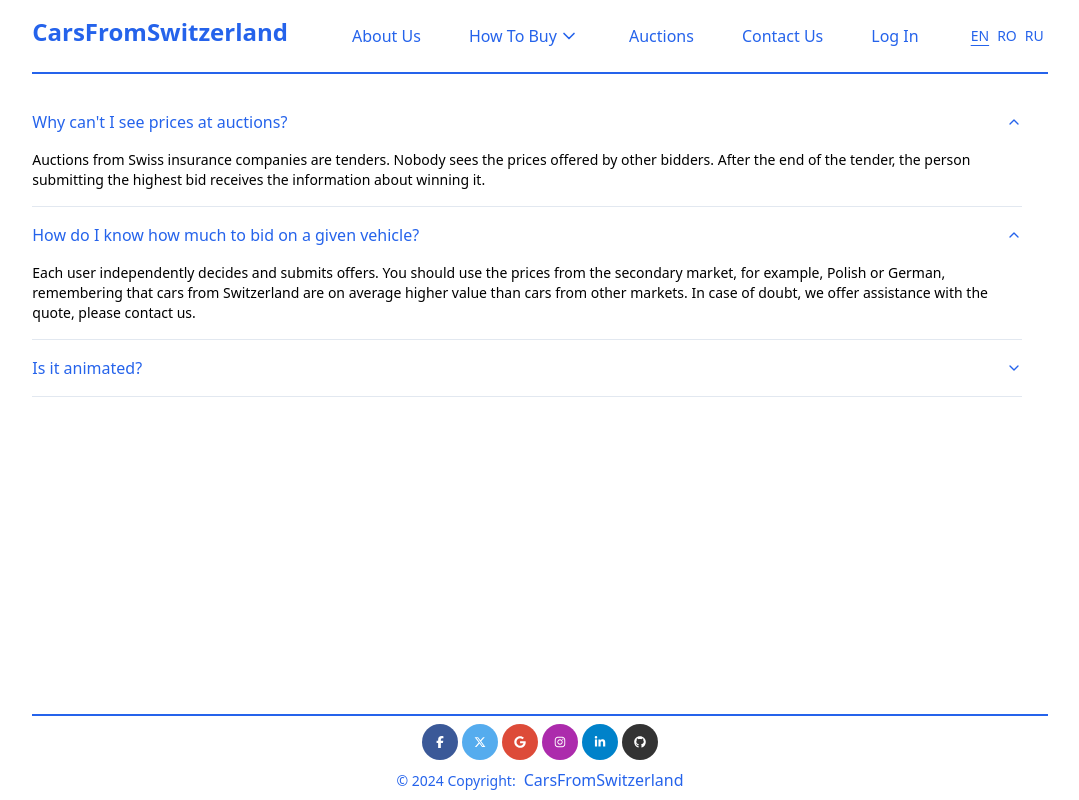
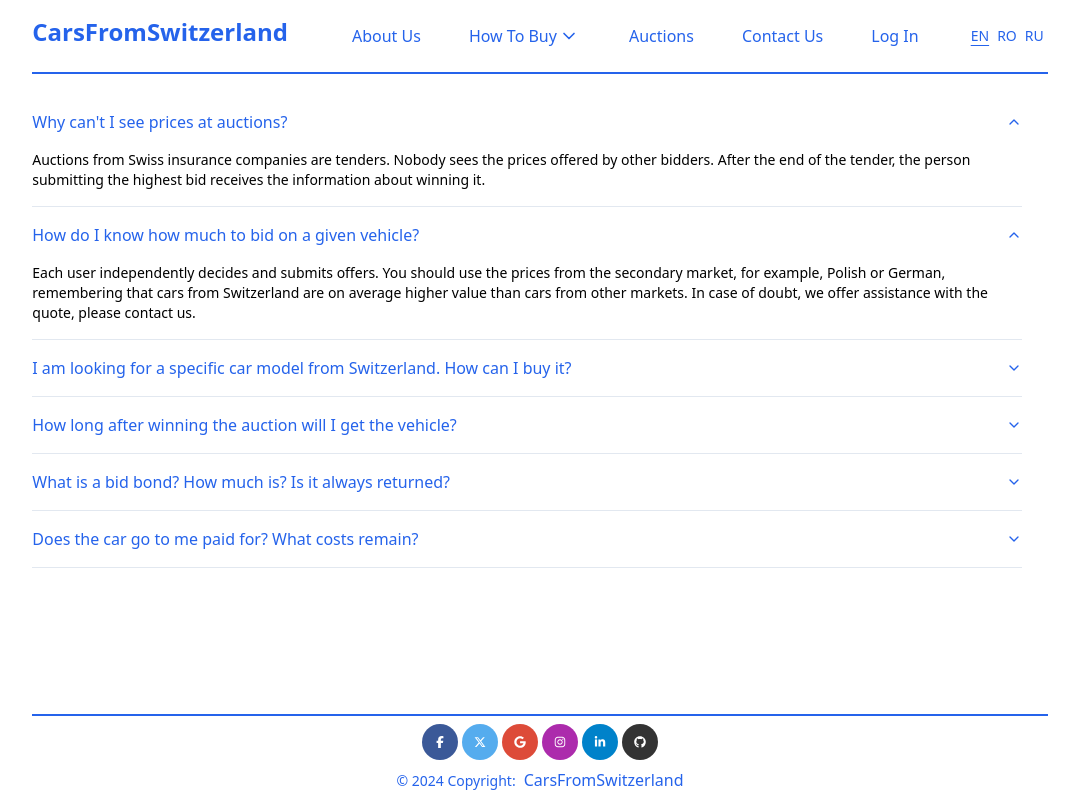
Before and after one commit to C0L2/auctions, a React (Vite) app: page /faq in a window 1280 px wide. Shown: the whole page, without its empty margins (100-1179 px from the left). Built offline with nearby package versions, Linux system fonts and the light colour scheme.

Commit message:
- terminated with faq transalted pages

```diff
--- a/src/locales/en/global.json
+++ b/src/locales/en/global.json
@@ -55,6 +55,14 @@
     "q1": "Why can't I see prices at auctions?",
     "r1": "Auctions from Swiss insurance companies are tenders. Nobody sees the prices offered by other bidders. After the end of the tender, the person submitting the highest bid receives the information about winning it.",
     "q2": "How do I know how much to bid on a given vehicle?",
-    "r2": "Each user independently decides and submits offers. You should use the prices from the secondary market, for example, Polish or German, remembering that cars from Switzerland are on average higher value than cars from other markets. In case of doubt, we offer assistance with the quote, please contact us."
+    "r2": "Each user independently decides and submits offers. You should use the prices from the secondary market, for example, Polish or German, remembering that cars from Switzerland are on average higher value than cars from other markets. In case of doubt, we offer assistance with the quote, please contact us.",
+    "q3": "I am looking for a specific car model from Switzerland. How can I buy it?",
+    "r3": "There are two options. The first - the purchase of a car from the auctions shown on home page, the second - buying a car from Swiss portals advertisements. In the case of an auction, the user submits bids for a given vehicle / vehicles. In order to bid, it is required to create an account on our portal and its activation by paying a refundable deposit. We support purchases from these portals: autoscout24.ch , tutti.ch, ricardo.ch. If you buy a car from the advertisement, select the appropriate vehicle / vehicles and contact us for advice or import valuation.",
+    "q4": "How long after winning the auction will I get the vehicle?",
+    "r4": "After winning the auction, the insurance company has up to 30 working days to grant the car (usually it decides within a week). After the car is awarded and the payment is made, it usually arrives at the customer's home within a three weeks.",
+    "q5": "What is a bid bond? How much is? Is it always returned?",
+    "r5": "The bid bond is an interest-free returnable deposit, designed to protect against failure to collect the auctioned vehicle / vehicles by the customer. It amounts to PLN 3,000. It is returnable whenever the customer collects and pays for the auctioned vehicle / vehicles. Forfeited in the event of failure to collect the auctioned vehicle.",
+    "q6": "Does the car go to me paid for? What costs remain?",
+    "r6": "The auctioned vehicle goes to the customer's house, with a complete set of documents for registration in Poland, excise duty free. To calculate the costs of fees and transport, we use the tab Calculator - available for logged in and approved users."
   }
 }
--- a/src/locales/ro/global.json
+++ b/src/locales/ro/global.json
@@ -50,5 +50,19 @@
       "rule5": "transportul în altă țară - prețul se negociază.",
       "message": "Tariful de transport este fix, poate fi modificat în următoarele situații:"
     }
+  },
+  "faq": {
+    "q1": "De ce nu pot vedea prețurile la licitații?",
+    "r1": "Licitațiile de la companiile de asigurări elvețiene sunt licitații închise. Nimeni nu vede prețurile oferite de alți licitatori. După încheierea licitației, persoana care a depus cea mai mare ofertă primește informații despre câștigarea acesteia.",
+    "q2": "Cum știu cât să licitez pentru un anumit vehicul?",
+    "r2": "Fiecare utilizator decide și trimite oferte independent. Ar trebui să folosiți prețurile de pe piața secundară, de exemplu, poloneză sau germană, ținând cont că mașinile din Elveția au în medie o valoare mai mare decât mașinile de pe alte piețe. În caz de îndoială, oferim asistență cu oferta, vă rugăm să ne contactați.",
+    "q3": "Caut o anumită marcă de mașină din Elveția. Cum o pot cumpăra?",
+    "r3": "Există două opțiuni. Prima - achiziționarea unei mașini de la licitațiile afișate pe pagina principală, a doua - cumpărarea unei mașini din anunțurile portalurilor elvețiene. În cazul unei licitații, utilizatorul trimite oferte pentru un anumit vehicul / vehicule. Pentru a licita, este necesar să creați un cont pe portalul nostru și să-l activați prin plata unei garanții rambursabile. Noi susținem achizițiile de pe aceste portaluri: autoscout24.ch, tutti.ch, ricardo.ch. Dacă cumpărați o mașină din anunț, selectați vehiculul / vehiculele potrivite și contactați-ne pentru sfaturi sau evaluare de import.",
+    "q4": "Cât timp după câștigarea licitației voi primi vehiculul?",
+    "r4": "După câștigarea licitației, compania de asigurări are până la 30 de zile lucrătoare pentru a acorda mașina (de obicei, decide în termen de o săptămână). După ce mașina este acordată și plata este efectuată, de obicei, ajunge la domiciliul clientului în termen de trei săptămâni.",
+    "q5": "Ce este o garanție de participare la licitație? Cât costă? Este întotdeauna returnată?",
+    "r5": "Garanția de participare la licitație este o garanție rambursabilă fără dobândă, destinată protejării împotriva neputinței de a colecta mașina / mașinile adjudecate la licitație de către client. Ea se ridică la 3000 de zloți polonezi. Este returnabilă ori de câte ori clientul colectează și plătește mașina / mașinile adjudecate la licitație. Este confiscată în cazul neputinței de a colecta mașina adjudecată la licitație.",
+    "q6": "Mașina merge la mine plătită? Ce costuri rămân?",
+    "r6": "Mașina adjudecată la licitație ajunge la domiciliul clientului, cu un set complet de documente pentru înregistrarea în Polonia, fără taxe de acciză. Pentru a calcula costurile taxelor și transportului, folosim fila 'Calculator' - disponibilă pentru utilizatorii înregistrați și aprobați."
   }
 }
--- a/src/locales/ru/global.json
+++ b/src/locales/ru/global.json
@@ -50,5 +50,19 @@
       "rule5": "транспортировка в другую страну - цена обсуждается.",
       "message": "Плата за транспортировку фиксирована, она может измениться в следующих ситуациях:"
     }
+  },
+  "faq": {
+    "q1": "Почему я не вижу цен на аукционах?",
+    "r1": "Аукционы швейцарских страховых компаний являются тендерами. Никто не видит цен, предлагаемых другими участниками. После окончания тендера информация о победителе передается лицу, предложившему наивысшую ставку.",
+    "q2": "Как узнать, сколько стоит предложить за определенное авто?",
+    "r2": "Каждый пользователь самостоятельно решает и подает свои предложения. Вы можете использовать цены из вторичного рынка, например, польского или немецкого, помня, что автомобили из Швейцарии в среднем имеют более высокую стоимость, чем автомобили из других рынков. В случае сомнений мы предлагаем помощь в оценке, пожалуйста, свяжитесь с нами.",
+    "q3": "Я ищу определенную модель автомобиля из Швейцарии. Как мне его купить?",
+    "r3": "Существует два варианта. Первый - покупка автомобиля с аукционов, показанных на домашней странице, второй - покупка автомобиля из объявлений швейцарских порталов. В случае аукциона пользователь подает ставки на конкретное транспортное средство / транспортные средства. Для участия в торгах необходимо создать учетную запись на нашем портале и активировать ее, внесши депозит. Мы поддерживаем покупки с таких порталов: autoscout24.ch, tutti.ch, ricardo.ch. Если вы покупаете автомобиль из объявления, выберите подходящее транспортное средство / транспортные средства и свяжитесь с нами для консультации или оценки импорта.",
+    "q4": "Сколько времени после выигрыша аукциона я получу автомобиль?",
+    "r4": "После выигрыша аукциона страховая компания имеет до 30 рабочих дней для передачи автомобиля (обычно решает в течение недели). После того как автомобиль передан и оплата произведена, он обычно прибывает к клиенту домой в течение трех недель.",
+    "q5": "Что такое залог для участия в торгах? Сколько это стоит? Всегда ли его возвращают?",
+    "r5": "Залог для участия в торгах - это безпроцентный возвратный депозит, предназначенный для защиты от невозможности забрать выигранный на аукционе автомобиль / автомобили клиентом. Сумма составляет 3000 польских злотых. Его возвращают в случае, если клиент забирает и оплачивает автомобиль / автомобили, выигранные на аукционе. Он утрачивается в случае невозможности забрать выигранный автомобиль на аукционе.",
+    "q6": "Машина идет ко мне оплаченной? Какие расходы остаются?",
+    "r6": "Автомобиль, выигранный на аукционе, поступает к клиенту домой с полным комплектом документов для регистрации в Польше, без акциза. Для расчета расходов по сборам и транспорту мы используем вкладку 'Калькулятор' - доступную для зарегистрированных и одобренных пользователей."
   }
 }
--- a/src/pages/HowTo/FAQ.tsx
+++ b/src/pages/HowTo/FAQ.tsx
@@ -30,12 +30,27 @@
         </AccordionItem>
         <AccordionItem value="item-3">
           <AccordionTrigger className="text-primary">
-            Is it animated?
+            {t('faq.q3')}
           </AccordionTrigger>
-          <AccordionContent>
-            Yes. It&apos;s animated by defau'lt, but you can disable it if you
-            prefer.
-          </AccordionContent>
+          <AccordionContent>{t('faq.r3')}</AccordionContent>
+        </AccordionItem>
+        <AccordionItem value="item-4">
+          <AccordionTrigger className="text-primary">
+            {t('faq.q4')}
+          </AccordionTrigger>
+          <AccordionContent>{t('faq.r4')}</AccordionContent>
+        </AccordionItem>
+        <AccordionItem value="item-5">
+          <AccordionTrigger className="text-primary">
+            {t('faq.q5')}
+          </AccordionTrigger>
+          <AccordionContent>{t('faq.r5')}</AccordionContent>
+        </AccordionItem>
+        <AccordionItem value="item-4">
+          <AccordionTrigger className="text-primary">
+            {t('faq.q6')}
+          </AccordionTrigger>
+          <AccordionContent>{t('faq.r6')}</AccordionContent>
         </AccordionItem>
       </Accordion>
     </div>
```
